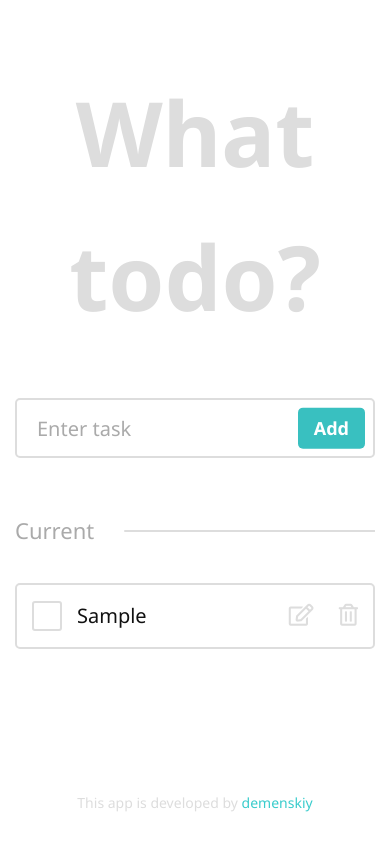
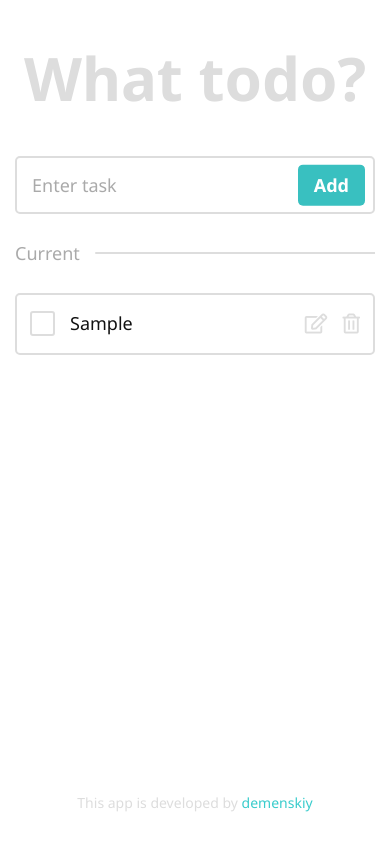
Before and after one commit to demenskiy/todo, a website built with webpack: page dist/index.html in a window 390 px wide. Both pictures are taken after typing "Sample" into the empty fields and a click on the button "Add". Built offline with nearby package versions, Linux system fonts and the light colour scheme.

Commit message:
app version

```diff
--- a/package.json
+++ b/package.json
@@ -18,6 +18,8 @@
     "@babel/preset-react": "^7.0.0",
     "babel-loader": "^8.0.6",
     "css-loader": "^3.1.0",
+    "extract-text-webpack-plugin": "^3.0.2",
+    "mini-css-extract-plugin": "^0.8.0",
     "sass": "^1.22.9",
     "sass-loader": "^7.1.0",
     "style-loader": "^0.23.1",
--- a/src/scss/base/elements/_buttons.scss
+++ b/src/scss/base/elements/_buttons.scss
@@ -45,4 +45,12 @@ input[type='submit'] {
   > i {
     font-size: 22px;
   }
+
+  @media (max-width: 576px) {
+    font-size: 16px;
+
+    > i {
+      font-size: 20px;
+    }
+  }
 }
--- a/src/scss/base/elements/_form.scss
+++ b/src/scss/base/elements/_form.scss
@@ -21,12 +21,6 @@ textarea {
     border-color: $color-primary;
   }
 
-  &:focus {
-    &::placeholder {
-      color: inherit;
-    }
-  }
-
   &:disabled,
   &:disabled:hover,
   &:disabled:hover::placeholder {
@@ -35,4 +29,9 @@ textarea {
     border-color: $color-fourth;
     cursor: not-allowed;
   }
+
+  @media (max-width: 576px) {
+    font-size: 18px;
+    padding: 15px;
+  }
 }
--- a/src/scss/components/footer/_footer.scss
+++ b/src/scss/components/footer/_footer.scss
@@ -2,4 +2,8 @@
 
 #app-footer {
   margin: 90px 0 30px 0;
+
+  @media (max-width: 576px) {
+    margin-top: 30px;
+  }
 }
--- a/src/scss/components/page/_page.scss
+++ b/src/scss/components/page/_page.scss
@@ -5,6 +5,13 @@
     font-size: 90px;
     text-align: center;
     color: $color-fourth;
+  }
+
+  @media (max-width: 576px) {
+    margin-top: 30px;
+    .title {
+      font-size: 60px;
+    }
   }
 }
 
@@ -28,4 +35,15 @@
       margin-left: 30px;
     }
   }
+
+  @media (max-width: 576px) {
+    margin-top: 25px;
+    .title {
+      font-size: 18px;
+
+      &::after {
+        margin-left: 15px;
+      }
+    }
+  }
 }
--- a/src/scss/components/tasks/_task-checkbox.scss
+++ b/src/scss/components/tasks/_task-checkbox.scss
@@ -49,4 +49,15 @@
       opacity: 0;
     }
   }
+
+  @media (max-width: 576px) {
+    .checkbox {
+      width: 25px;
+      height: 25px;
+
+      &::after {
+        font-size: 16px;
+      }
+    }
+  }
 }
--- /dev/null
+++ b/src/scss/components/tasks/_task.scss
@@ -0,0 +1,78 @@
+.task {
+  position: relative;
+  display: flex;
+  align-items: center;
+  background-color: $color-first;
+  @include border(2px);
+  border-radius: $border-radius-small;
+  padding: 15px;
+
+  &:hover,
+  &:focus {
+    border-color: $color-primary;
+  }
+
+  &.checked {
+    background-color: $color-fifth;
+
+    .task-name .title {
+      position: relative;
+      color: $color-third;
+
+      &::after {
+        content: '';
+        @include position-center('top');
+        left: 0;
+        width: 100%;
+        height: 2px;
+        border-radius: 2px;
+        background-color: $color-third;
+        transform-origin: left;
+      }
+    }
+  }
+
+  @media (max-width: 576px) {
+    padding: 13px;
+  }
+}
+
+.task-name {
+  .title {
+    font-size: 20px;
+    font-weight: 400;
+    color: $color-second;
+    margin-left: 15px;
+
+    @media (max-width: 576px) {
+      font-size: 18px;
+    }
+  }
+}
+
+.task-actions {
+  margin-left: auto;
+  z-index: 20;
+
+  button {
+    @include margin($right: 20px);
+
+    @media (max-width: 576px) {
+      @include margin($right: 10px);
+    }
+  }
+}
+
+.task-edit {
+  @include position-center('top');
+  left: -2px;
+  width: calc(100% + 4px);
+  height: calc(100% + 4px);
+  z-index: 10;
+
+  input {
+    width: 100%;
+  }
+}
+
+@import './task-checkbox';
--- a/src/scss/components/tasks/_tasks-form.scss
+++ b/src/scss/components/tasks/_tasks-form.scss
@@ -14,4 +14,8 @@
       right: 10px;
     }
   }
+
+  @media (max-width: 576px) {
+    margin-top: 30px;
+  }
 }
--- a/src/scss/components/tasks/_tasks-list.scss
+++ b/src/scss/components/tasks/_tasks-list.scss
@@ -12,75 +12,14 @@
   li {
     @include margin($bottom: 25px);
   }
+
+  @media (max-width: 576px) {
+    ul {
+      margin-top: 25px;
+    }
+  }
 }
 
 .tasks-list.hidden {
   display: none;
 }
-
-.task {
-  position: relative;
-  display: flex;
-  align-items: center;
-  background-color: $color-first;
-  @include border(2px);
-  border-radius: $border-radius-small;
-  padding: 15px;
-
-  &:hover,
-  &:focus {
-    border-color: $color-primary;
-  }
-
-  &.checked {
-    background-color: $color-fifth;
-
-    .task-name .title {
-      position: relative;
-      color: $color-third;
-
-      &::after {
-        content: '';
-        @include position-center('top');
-        left: 0;
-        width: 100%;
-        height: 2px;
-        border-radius: 2px;
-        background-color: $color-third;
-        transform-origin: left;
-      }
-    }
-  }
-}
-
-.task-name {
-  .title {
-    font-size: 20px;
-    font-weight: 400;
-    color: $color-second;
-    margin-left: 15px;
-  }
-}
-
-.task-actions {
-  margin-left: auto;
-  z-index: 20;
-
-  button {
-    @include margin($right: 20px);
-  }
-}
-
-.task-edit {
-  @include position-center('top');
-  left: -2px;
-  width: calc(100% + 4px);
-  height: calc(100% + 4px);
-  z-index: 10;
-
-  input {
-    width: 100%;
-  }
-}
-
-@import './task-checkbox';
--- a/src/scss/components/tasks/_tasks.scss
+++ b/src/scss/components/tasks/_tasks.scss
@@ -1,5 +1,6 @@
 @import './tasks-form';
 @import './tasks-list';
+@import './task';
 
 #tasks {
   max-width: 730px;
```
Also changed, not shown: dist/bundle.js.
